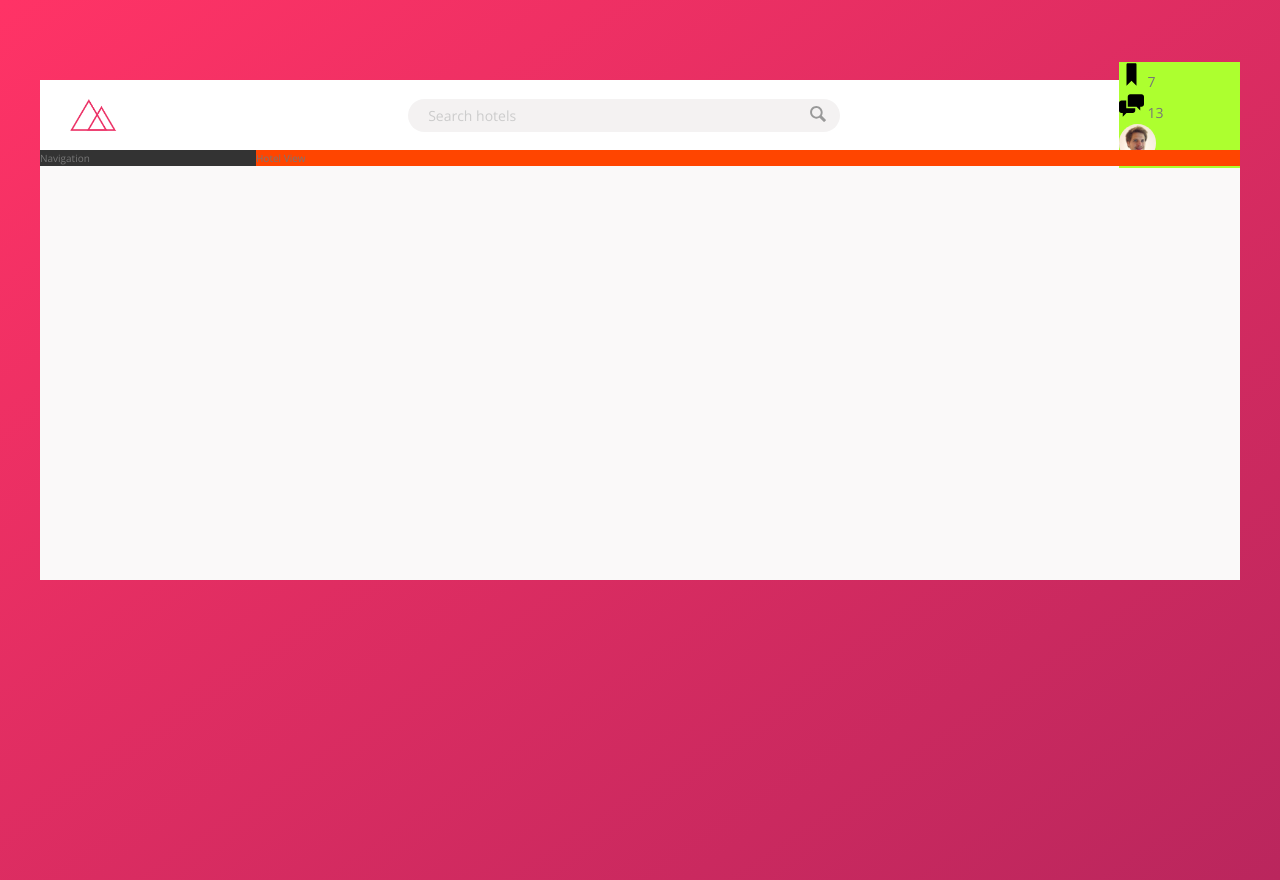
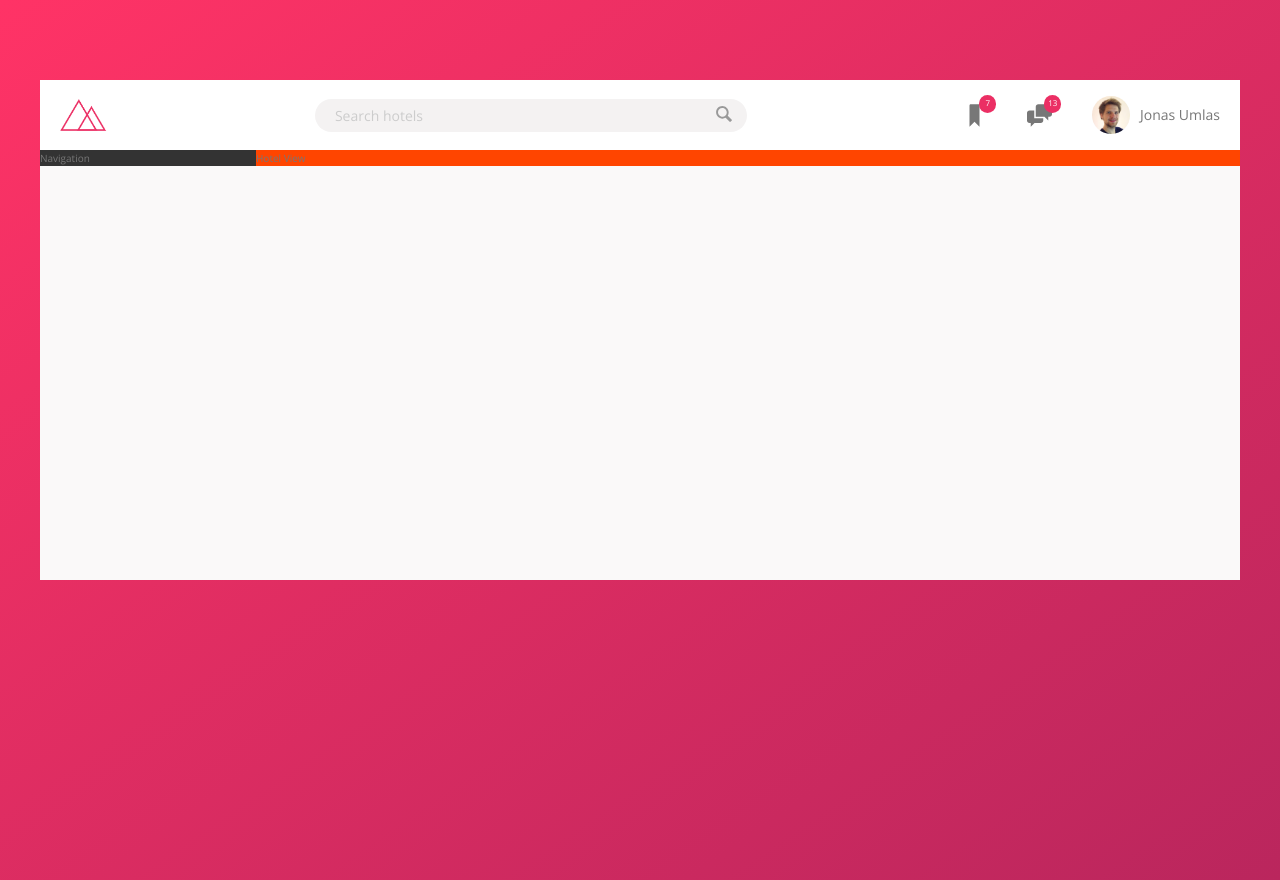
Before and after one commit to martywebdev/trillo, a website: page index.html in a window 1280 px wide. Drawn offline with nearby package versions, Linux system fonts and the light colour scheme.

Commit message:
header part 3

```diff
--- a/index.html
+++ b/index.html
@@ -26,13 +26,13 @@
             </form>
 
             <nav class="user-nav">
-              <div class="user-nav__nav-box">
+              <div class="user-nav__icon-box">
                 <svg class="user-nav__icon">
                   <use xlink:href="img/sprite.svg#icon-bookmark"></use>
                 </svg>
                 <span class="user-nav__notification">7</span>
               </div>
-              <div class="user-nav__nav-box">
+              <div class="user-nav__icon-box">
                 <svg class="user-nav__icon">
                   <use xlink:href="img/sprite.svg#icon-chat"></use>
                 </svg>
--- a/scss/_components.scss
+++ b/scss/_components.scss
@@ -1,6 +1,6 @@
 .logo {
   height: 3.25rem;
-  margin-left: 3rem;
+  margin-left: 2rem;
 }
 
 .search {
@@ -11,7 +11,6 @@
   justify-content: center;
 
   &__input {
-
     font-family: inherit;
     // inherit in .header which is in layout.scss
     font-size: inherit;
@@ -31,8 +30,8 @@
     }
 
     &::-webkit-input-placeholder {
-        font-weight: 100;
-        color: var(--color-grey-light-4);
+      font-weight: 100;
+      color: var(--color-grey-light-4);
     }
   }
 
@@ -61,21 +60,54 @@
 }
 
 .user-nav {
-  background-color: greenyellow;
+  //this is reference to flex of header
+  align-self: stretch;
 
+  display: flex;
+  align-items: center;
+  // direct child selector
+  & > * {
+    padding: 0 2rem;
+    cursor: pointer;
+    height: 100%;
+
+    display: flex;
+    align-items: center;
+  }
+
+  & > *:hover {
+    background-color: var(--color-grey-light-2);
+  }
   &__icon-box {
+    position: relative;
   }
   &__icon {
     height: 2.5rem;
     width: 2.5rem;
+    fill: var(--color-grey-dark-2);
   }
   &__notification {
+    font-size: .8rem;
+    height: 1.75rem;
+    width: 1.75rem;
+    border-radius: 50%;
+    background-color: var(--color-primary);
+    color: #fff;
+
+    position: absolute;
+    top: 1.5rem;
+    right: 1.1rem;
+
+    display: flex;
+    justify-content: center;
+    align-items: center;
   }
   &__user {
   }
   &__user-photo {
     height: 3.75rem;
     border-radius: 50%;
+    margin-right: 1rem;
   }
   &__user-name {
   }
```
Also changed, not shown: css/style.css.
